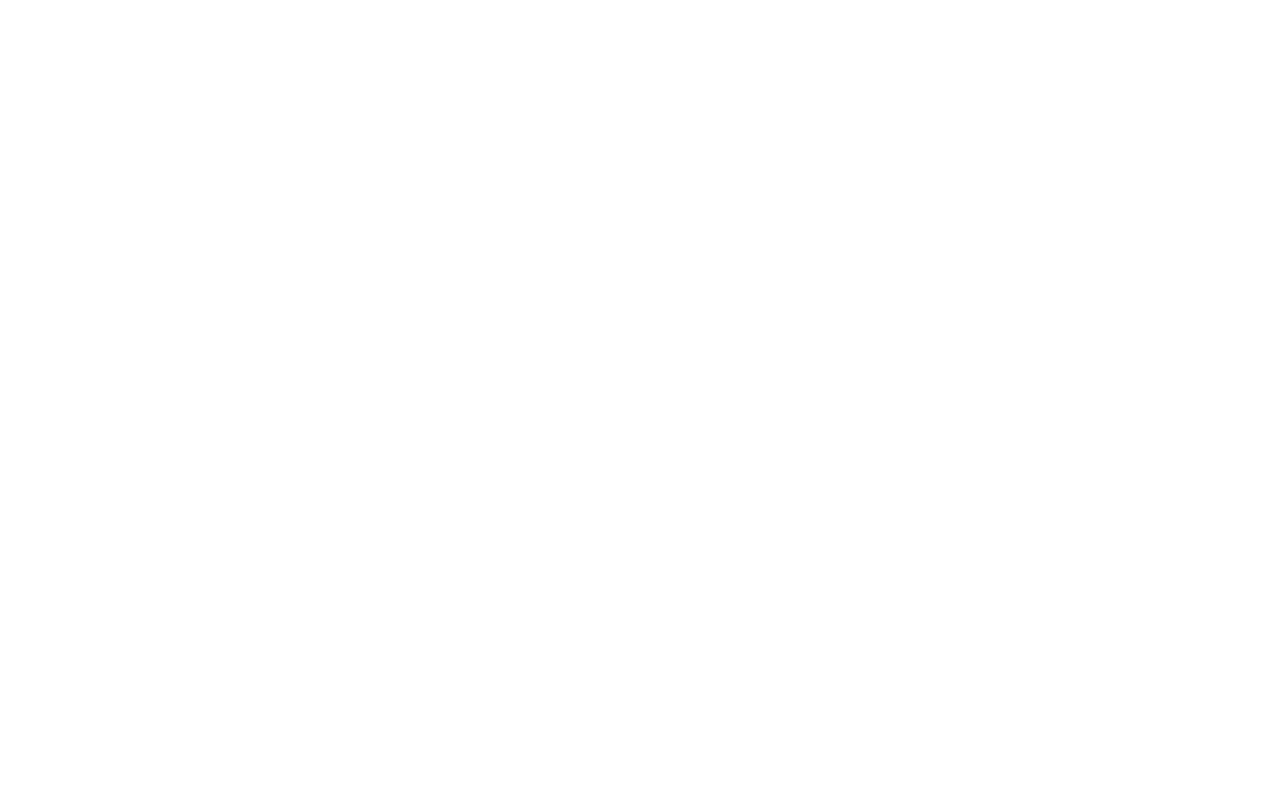
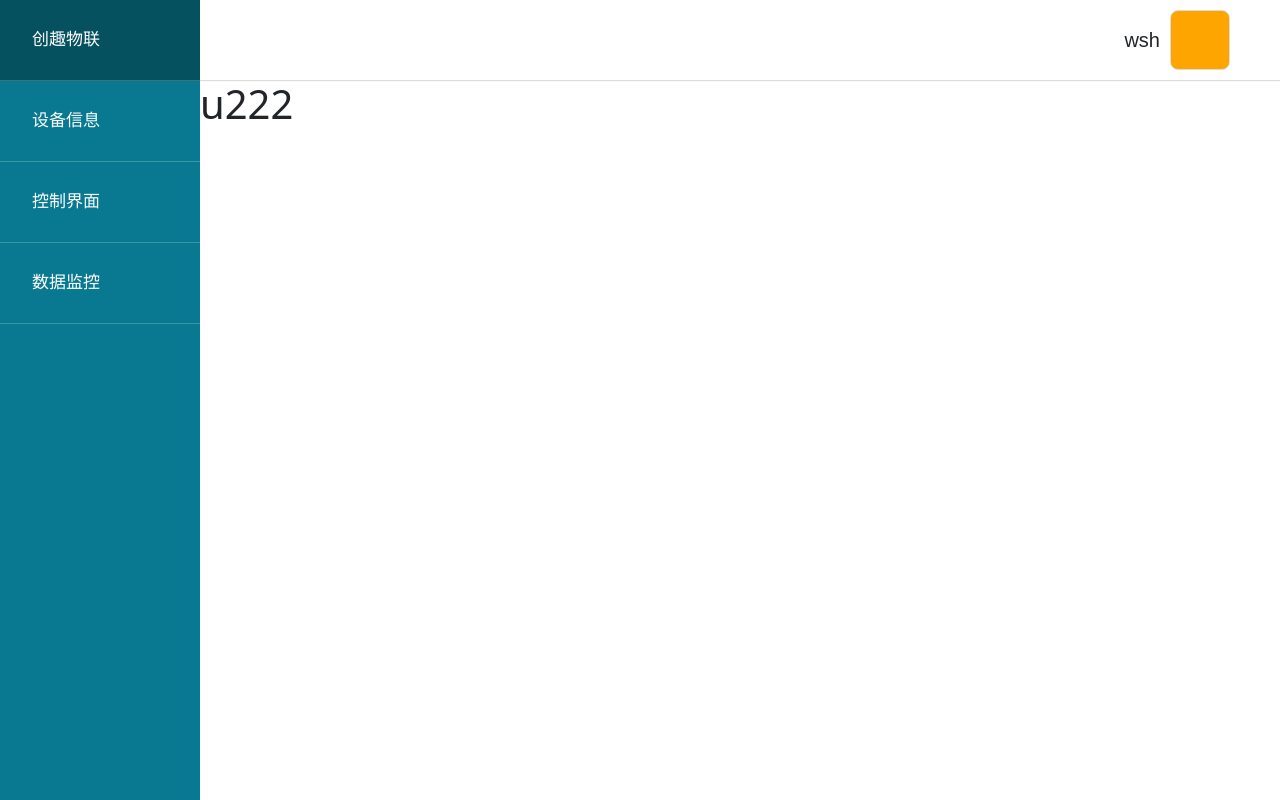
Before and after one commit to whistleStudio/cfuniot, a Vue app in the folder webiot/: page /user/data in a window 1280 px wide. Built offline with nearby package versions, Linux system fonts and the light colour scheme; sample sign-in values are in the browser's storage.

Commit message:
202202132013

```diff
--- a/webiot/src/App.vue
+++ b/webiot/src/App.vue
@@ -1,6 +1,7 @@
 <template>
   <div id="app">
     <router-view></router-view>
+
   </div>
 </template>
 
--- a/webiot/src/assets/css/base.css
+++ b/webiot/src/assets/css/base.css
@@ -11,8 +11,9 @@
 }
 
 :root {
-  --rFontColor: rgb(23, 73, 178);
-  --rFontColorA: rgba(23, 73, 178, 0.8);
+  --rMainColor: rgb(8, 121, 144);
+  --rMainColorDark: rgb(5, 81, 96);
+  /* --rFontColorA: rgba(23, 73, 178, 0.8); */
 }
 .hide {
   display: none !important;
--- /dev/null
+++ b/webiot/src/components/common/MenuLeft.vue
@@ -0,0 +1,50 @@
+<template>
+  <div id="menu">
+    <ul>
+      <li>{{menuHead.name}}</li>
+      <li v-for="(v, i) in menuInfo" :key="i" @click="changePage(v.path)">{{v.name}}</li>
+    </ul>
+  </div>
+</template>
+
+<script>
+export default {
+  data () {
+    return {
+      menuHead: {name: "创趣物联", img:""},
+      menuInfo: [
+        {name: "设备信息", path: "device"},
+        {name: "控制界面", path: "ctrl"},
+        {name: "数据监控", path: "data"}
+      ]
+    }
+  },
+  methods: {
+    changePage (p) {
+      this.$router.push(`/user/${p}`)
+    }
+  }
+}
+</script>
+
+<style scoped>
+  #menu {
+    position: fixed;
+    width: 200px;
+    height: 120vh;
+    background-color: var(--rMainColor);
+    color: white;
+  }
+  #menu>ul {
+    padding-left: 0;
+  }
+  #menu li:first-of-type {
+    background-color: var(--rMainColorDark);
+  }
+  #menu li {
+    padding-left: 32px;
+    font: 17px/80px sans-serif;
+    border-bottom: 1px solid rgba(255,255,255,0.2);
+    cursor: pointer;
+  }
+</style>
--- /dev/null
+++ b/webiot/src/components/common/NavBar.vue
@@ -0,0 +1,121 @@
+<template>
+  <div>
+    <div id="navbar">
+    <div>
+      <span>wsh</span>
+      <div id="profile" data-bs-toggle="modal" data-bs-target="#profileModal"></div>
+    </div>
+    </div>
+    <!-- modal profile -->
+    <div class="modal fade" id="profileModal" data-bs-backdrop="static" data-bs-keyboard="false" tabindex="-1" aria-labelledby="profileModalLabe" aria-hidden="true">
+    <div class="modal-dialog">
+      <div class="modal-content">
+        <div class="modal-header">
+          <h5 class="modal-title">我的信息</h5>
+          <button type="button" class="btn-close" data-bs-dismiss="modal" aria-label="Close"></button>
+        </div>
+        <div class="modal-body">
+          <div class="card" style="border: none;">
+            <div class="card-body">
+              <form class="row g-3">
+                <div id="avatar" class="row mgb-20">
+                  <div class="col-3">
+                    <label for="inputPassword6" class="col-form-label">头像</label>
+                  </div>
+                  <div data-bs-toggle="modal" data-bs-target="#avatarModal"> <span>更换</span> </div>
+                </div>
+                <!-- 用户名 -->
+                <div class="row mgb-20" id="username">
+                  <div class="col-3">
+                    <label for="ipUsername" class="col-form-label">用户名</label>
+                  </div>
+                  <div class="col-9">
+                    <input type="text" id="ipUsername" class="form-control" aria-describedby="passwordHelpInline">
+                    <div class="invalid-feedback">
+                      Looks bad!
+                    </div>
+                  </div>
+                </div>
+                <!-- 邮箱 -->
+                <div class="row mgb-20" id="mail">
+                  <div class="col-3">
+                    <label for="myMail" class="col-form-label">邮箱</label>
+                  </div>
+                  <div class="col-9">
+                    <input type="text" id="myMail" class="form-control" value='123@qq.com' disabled aria-describedby="passwordHelpInline" style="border: none;">
+                  </div>
+                </div>
+                <!-- 账户级别 -->
+                <div class="row mgb-20" id="myLvl">
+                  <div class="col-3">
+                    <label for="inputPassword6" class="col-form-label">账户级别</label>
+                  </div>
+                  <div class="col-9">
+                    <!-- <input type="password" id="inputPassword6" class="form-control" aria-describedby="passwordHelpInline"> -->
+                    <img src="/public/pic/lvl.png" alt=""><span id='lvl'>管理员</span>
+                    <button id="btnLvl" type="button" class="btn btn-success" data-bs-toggle="modal" data-bs-target="#lvlModal">权限升级</button>
+                  </div>
+                  <div class="offset-3">
+                    <span id='invalidDate'>失效时间：2022-2-22</span>
+                  </div>
+                </div>
+                <!-- 账号安全 -->
+                <div class="row" id="pwdReset">
+                  <div class="col-3">
+                    <label  class="col-form-label">账号安全</label>
+                  </div>
+                  <div class="col-9">
+                    <button type="button" class="btn btn-danger">修改密码</button>
+                  </div>
+                </div>
+              </form>
+            </div>
+          </div>
+        </div>
+      </div>
+    </div>
+    </div>
+  </div>
+
+</template>
+
+<script>
+// import  "bootstrap/dist/js/bootstrap.bundle.min.js"
+export default {
+
+}
+</script>
+
+<style scoped>
+  #navbar {
+    position: fixed;
+    height: 80px;
+    width: 100%;
+    box-shadow: 0 1px 1px gainsboro;
+    /* z-index: 9; */
+  }
+  #navbar>div:first-of-type {
+    height: 80px;
+    float: right;
+    margin-right: 50px;
+    display: flex;
+    align-items: center;
+  }
+  #navbar>div>span {
+    display: inline-block;
+    height: 80px;
+    font: 20px/80px sans-serif;
+    cursor: pointer;
+  }
+  #profile {
+    display: inline-block;
+    width: 60px;
+    height: 60px;
+    border: 1px solid gainsboro;
+    border-radius: 8px;
+    background: center/contain no-repeat;
+    margin-left: 10px;
+    background-color: orange;
+    cursor: pointer;
+  }
+</style>
--- /dev/null
+++ b/webiot/src/components/private/PMenuNav.vue
@@ -0,0 +1,25 @@
+<template>
+  <div>
+    <nav-bar></nav-bar>
+    <menu-left></menu-left>
+  </div>
+</template>
+
+<script>
+import MenuLeft from "components/common/MenuLeft"
+import NavBar from "components/common/NavBar"
+
+export default {
+  data () {
+    return {}
+  },
+  components: {
+    "menu-left": MenuLeft,
+    "nav-bar": NavBar
+  }
+}
+</script>
+
+<style>
+
+</style>
--- a/webiot/src/router/index.js
+++ b/webiot/src/router/index.js
@@ -13,5 +13,14 @@
   mode: "history"
 })
 
+router.beforeEach((to, from, next) => {
+  let token = sessionStorage.getItem("token")
+  if (token || to.path === "/login") {
+    next()
+  } else {
+    next("/login")
+    alert("token失效, 请重新登录")
+  }
+})
 
 export default router
--- a/webiot/src/views/login/Login.vue
+++ b/webiot/src/views/login/Login.vue
@@ -47,12 +47,12 @@
       .then(res => res.json()
       .then(data => {
         if(!data.err) {
-          // const state = { 'us': data.tk }
-          // const title = ''
-          // const url = `/user`
-          // history.pushState(state, title, url)
+          const token = data.tkid
+          sessionStorage.setItem("token", token)
           this.$router.push("/user")
-        }else alert(data.msg)
+        }else {
+          sessionStorage.removeItem("token")
+          alert(data.msg)}
       }))
     }
   }
--- a/webiot/src/views/user/User.vue
+++ b/webiot/src/views/user/User.vue
@@ -1,15 +1,29 @@
 <template>
-  <div>
-    <h1>user</h1>
+<div id="userPage">
+  <p-menu-nav></p-menu-nav>
+  <div id="contentPage">
+    <router-view></router-view>
   </div>
+</div>
 </template>
 
 <script>
+import PMenuNav from "components/private/PMenuNav"
+
 export default {
-
+  data () {
+    return {}
+  },
+  components: {
+    "p-menu-nav": PMenuNav
+  }
 }
 </script>
 
-<style>
-
+<style scoped>
+#contentPage {
+  position: absolute;
+  left: 200px;
+  top: 80px;
+}
 </style>
--- /dev/null
+++ b/webiot/src/views/user/u0/U0.vue
@@ -0,0 +1,17 @@
+<template>
+  <div id="u0">
+    <h1>U000000000</h1>
+  </div>
+</template>
+
+<script>
+export default {
+
+}
+</script>
+
+<style scoped>
+#u0 {
+  background-color: yellow;
+}
+</style>
--- /dev/null
+++ b/webiot/src/views/user/u1/U1.vue
@@ -0,0 +1,15 @@
+<template>
+  <div>
+    <h1>u1111</h1>
+  </div>
+</template>
+
+<script>
+export default {
+
+}
+</script>
+
+<style>
+
+</style>
--- /dev/null
+++ b/webiot/src/views/user/u2/U2.vue
@@ -0,0 +1,15 @@
+<template>
+  <div>
+    <h1>u222</h1>
+  </div>
+</template>
+
+<script>
+export default {
+
+}
+</script>
+
+<style>
+
+</style>
```
Also changed, not shown: webiot/src/router/routes.js (+18 -1 lines), 2 other files (tests, documents, lock files or other folders).
